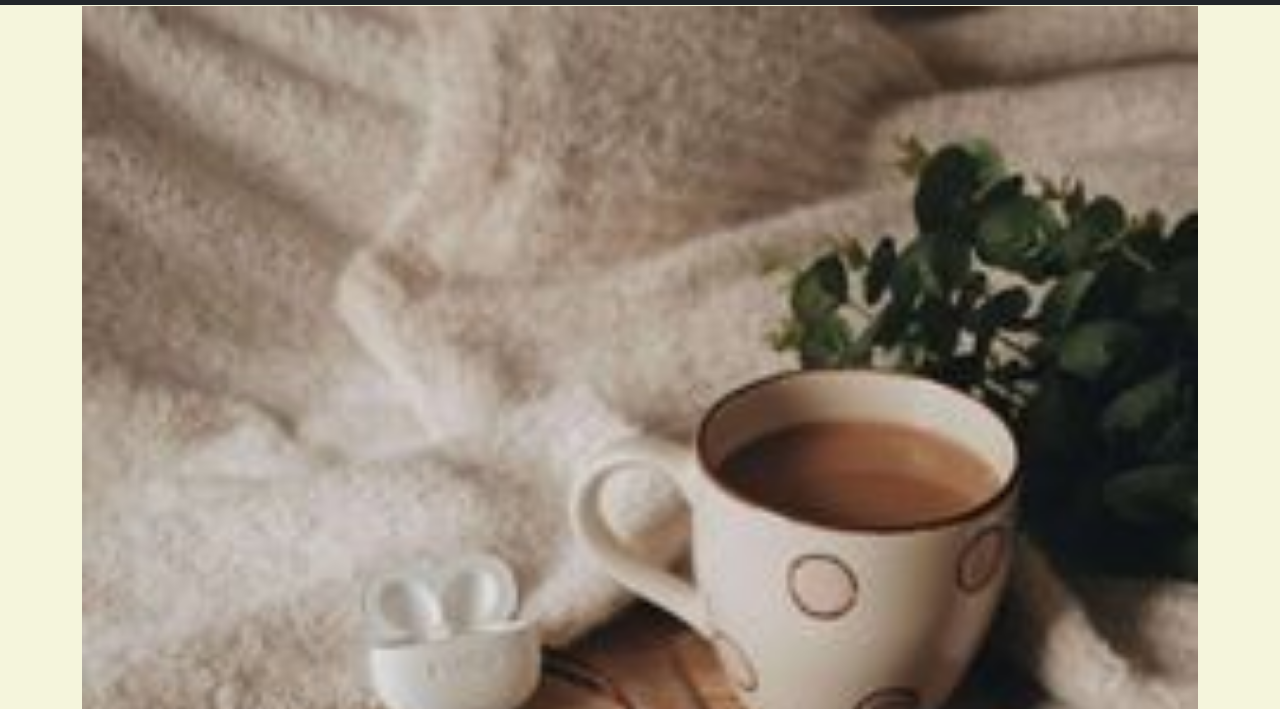
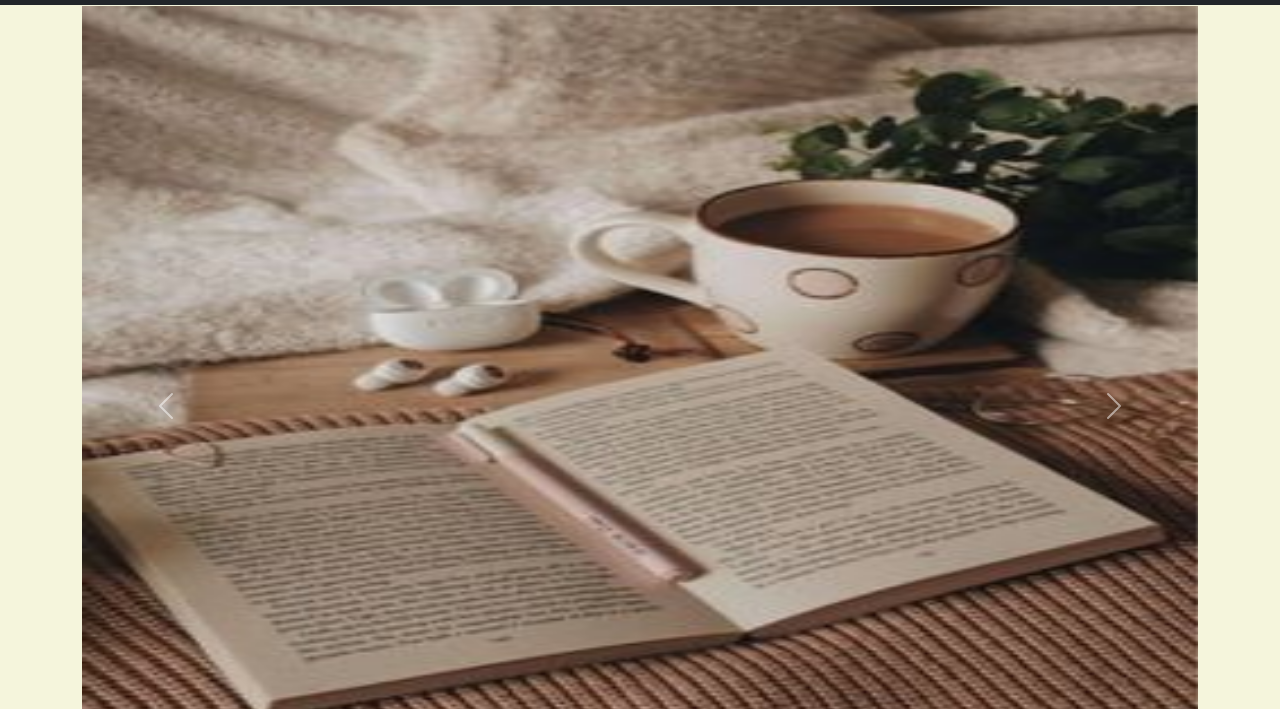
Before and after one commit to PedroGS13876/Ex-Bootstrap, a plain HTML site: page index.html in a window 1280 px wide. Shown: the part 91-800 px from the top of the page. Drawn offline with nearby package versions, Linux system fonts and the light colour scheme.

Commit message:
salvando

```diff
--- a/index.html
+++ b/index.html
@@ -33,7 +33,7 @@
                         <div class="carousel-item active" data-bs-interval="3000">
                             <img class="d-block w-100" src="https://media.istockphoto.com/id/1354989842/pt/foto/banner-with-books-business-and-education-background-back-to-school-concept.jpg?s=2048x2048&w=is&k=20&c=PvFiTxyUIQk04tXt2XN3nkqgmcp6SafR5gWaxFkdDQE=">
                             <div class="carousel-caption d-none d-md-block">
-                                <h2></h2>
+                                <h2>Olá</h2>
                             </div>
                         </div>
                         <div class="carousel-item" data-bs-interval="3000">
--- a/main.css
+++ b/main.css
@@ -27,6 +27,15 @@ ul {
 section {
     background-color: #f5f5dc;
     padding-top: 16px;
+}
+
+.carousel-item img {
+    height: 800px;
+    width: 100%;
+}
+
+.carousel-inner {
+    height: 800px;
 }
 
 #slider {
```
